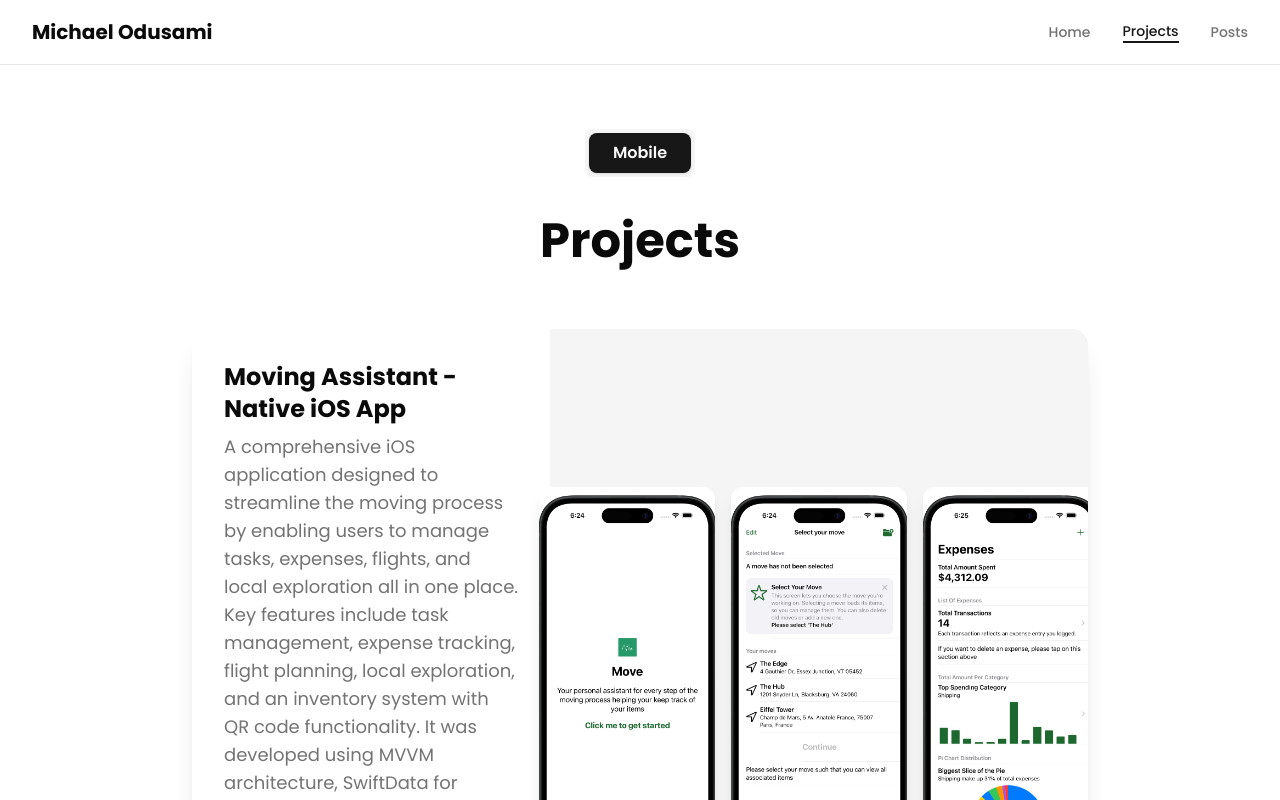
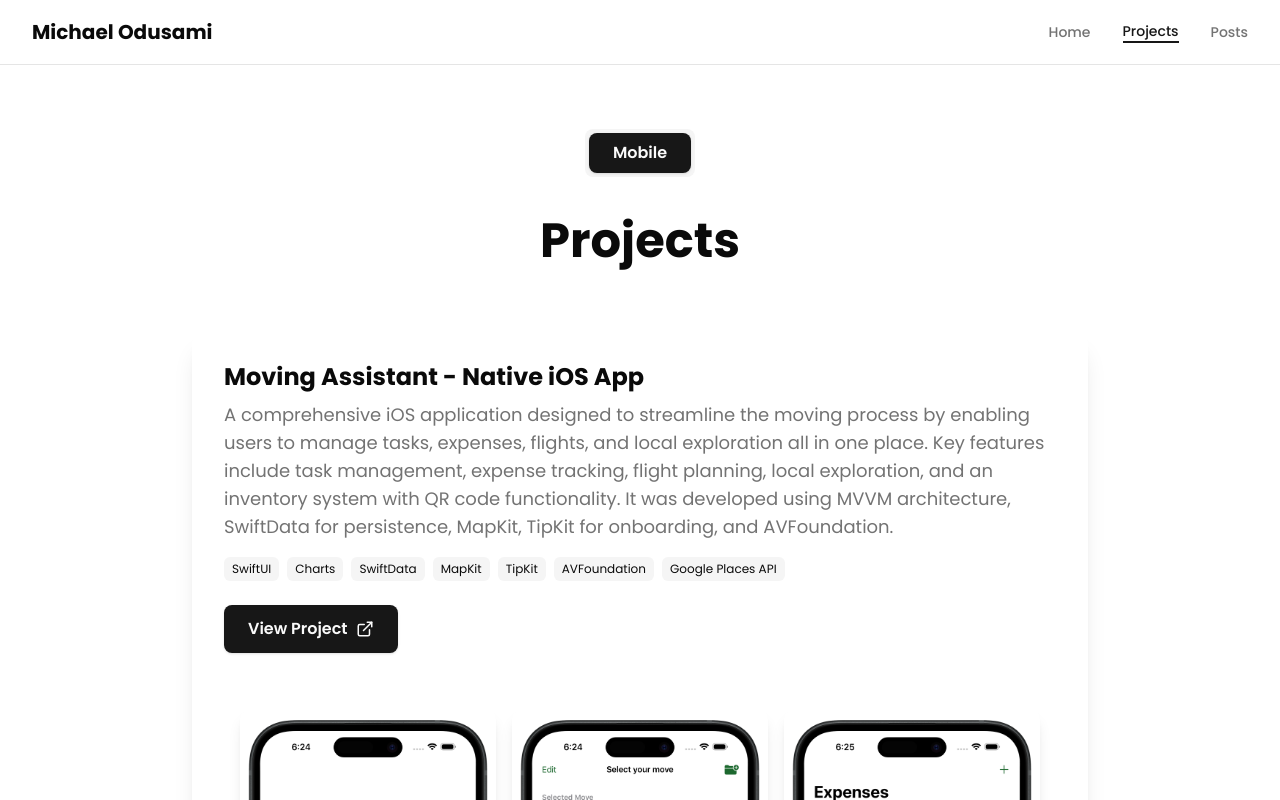
Before and after one commit to michaelodusami/michaelodusamiweb, a Next.js app: page /projects in a window 1280 px wide. Shown: the top 800 px of the page. Built offline with nearby package versions, Linux system fonts and the light colour scheme.

Commit message:
udpate proejcts

```diff
--- a/app/projects/page.tsx
+++ b/app/projects/page.tsx
@@ -33,10 +33,10 @@ export default function ProjectsPage() {
           {mobileProjects.map((project) => (
             <article
               key={project.id}
-              className="bg-card shadow-xl rounded-2xl flex flex-col md:flex-row md:items-stretch overflow-hidden"
+              className="bg-card shadow-xl rounded-2xl flex flex-col overflow-hidden"
             >
-              {/* Left: Info */}
-              <div className="flex-1 p-8 flex flex-col justify-center md:max-w-[40%]">
+              {/* Info Top */}
+              <div className="p-8 flex flex-col justify-center">
                 <h2 className="text-2xl font-bold mb-2">{project.title}</h2>
                 <p className="text-muted-foreground text-lg mb-4">{project.description}</p>
                 <div className="flex flex-wrap gap-2 mb-6">
@@ -55,12 +55,12 @@ export default function ProjectsPage() {
                   View Project <ExternalLink size={18} />
                 </a>
               </div>
-              {/* Right: Screens */}
-              <div className="flex-1 flex gap-4 justify-center items-center p-6 md:p-8 bg-muted md:max-w-[60%]">
+              {/* Images Bottom */}
+              <div className="flex gap-4 justify-center items-center p-6 overflow-x-auto">
                 {project.screens.map((screen, idx) => (
                   <div
                     key={idx}
-                    className="relative w-44 h-96 rounded-xl overflow-hidden shadow-lg bg-white flex-shrink-0"
+                    className="relative w-32 h-64 sm:w-48 sm:h-96 lg:w-64 lg:h-[32rem] rounded-xl overflow-hidden shadow-lg bg-white flex-shrink-0"
                   >
                     <img
                       src={screen}
```
